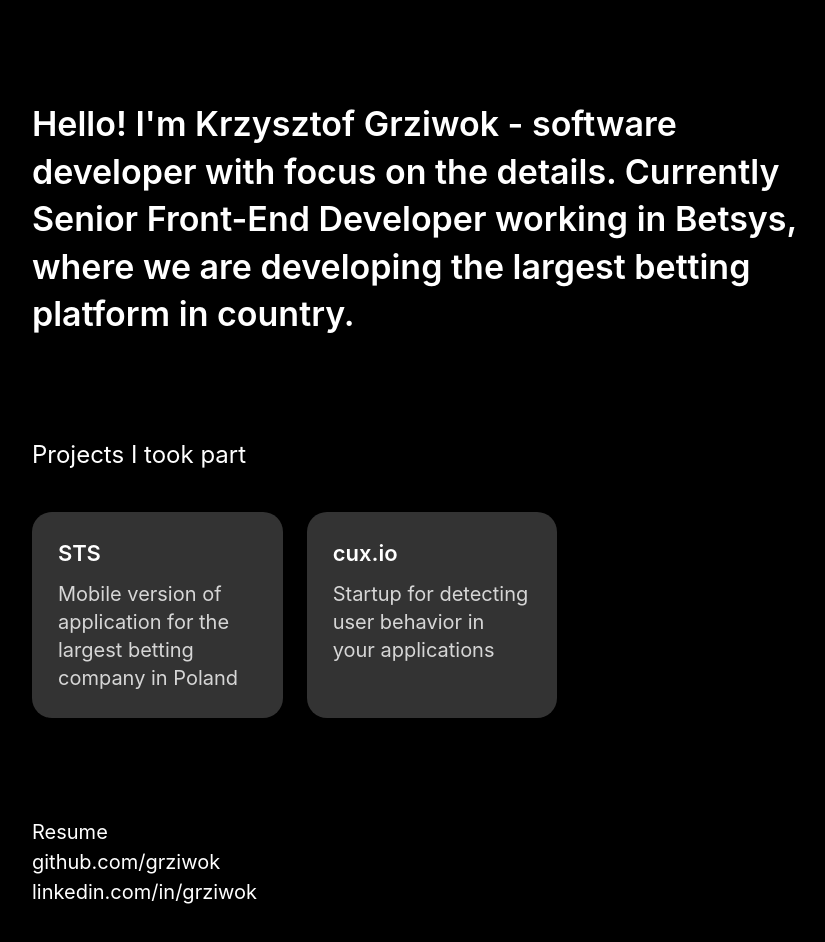
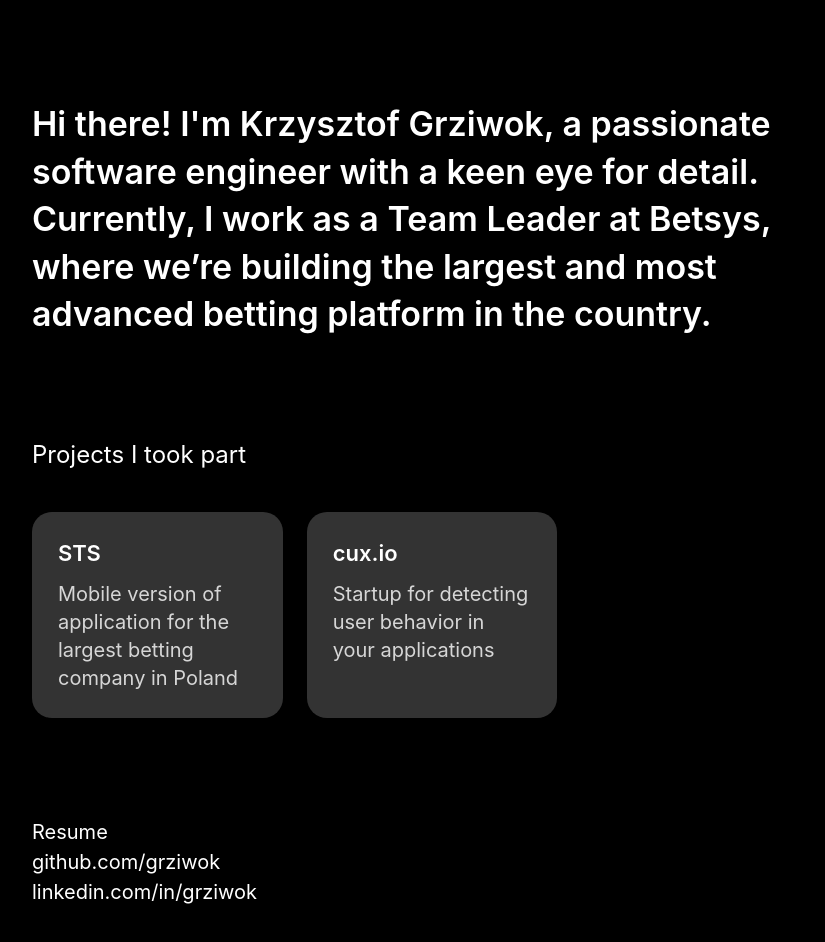
Before and after one commit to grziwok/page, a Next.js app: page / in a window 1280 px wide. Shown: the top 942 px of the page, without its empty margins (208-1033 px from the left). Built offline with nearby package versions, Linux system fonts and the light colour scheme.

Commit message:
Update about.component.tsx

```diff
--- a/src/components/about/about.component.tsx
+++ b/src/components/about/about.component.tsx
@@ -3,6 +3,6 @@
 
 export const About: React.FC = () => (
   <S.About>
-        Hello! I&apos;m Krzysztof Grziwok - software developer with focus on the details. Currently Senior Front-End Developer working in Betsys, where we are developing the largest betting platform in country.
+        Hi there! I&apos;m Krzysztof Grziwok, a passionate software engineer with a keen eye for detail. Currently, I work as a Team Leader at Betsys, where we’re building the largest and most advanced betting platform in the country.
   </S.About>
 );
```
